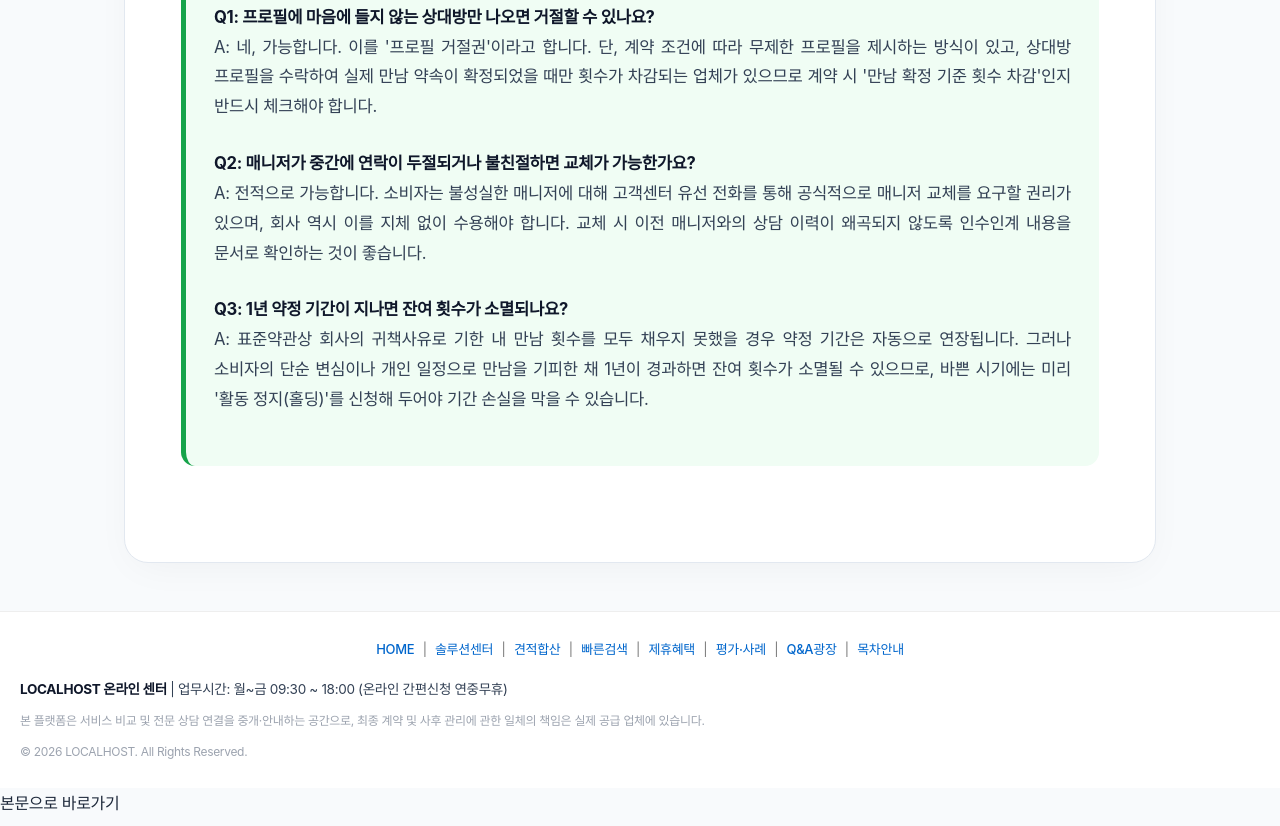
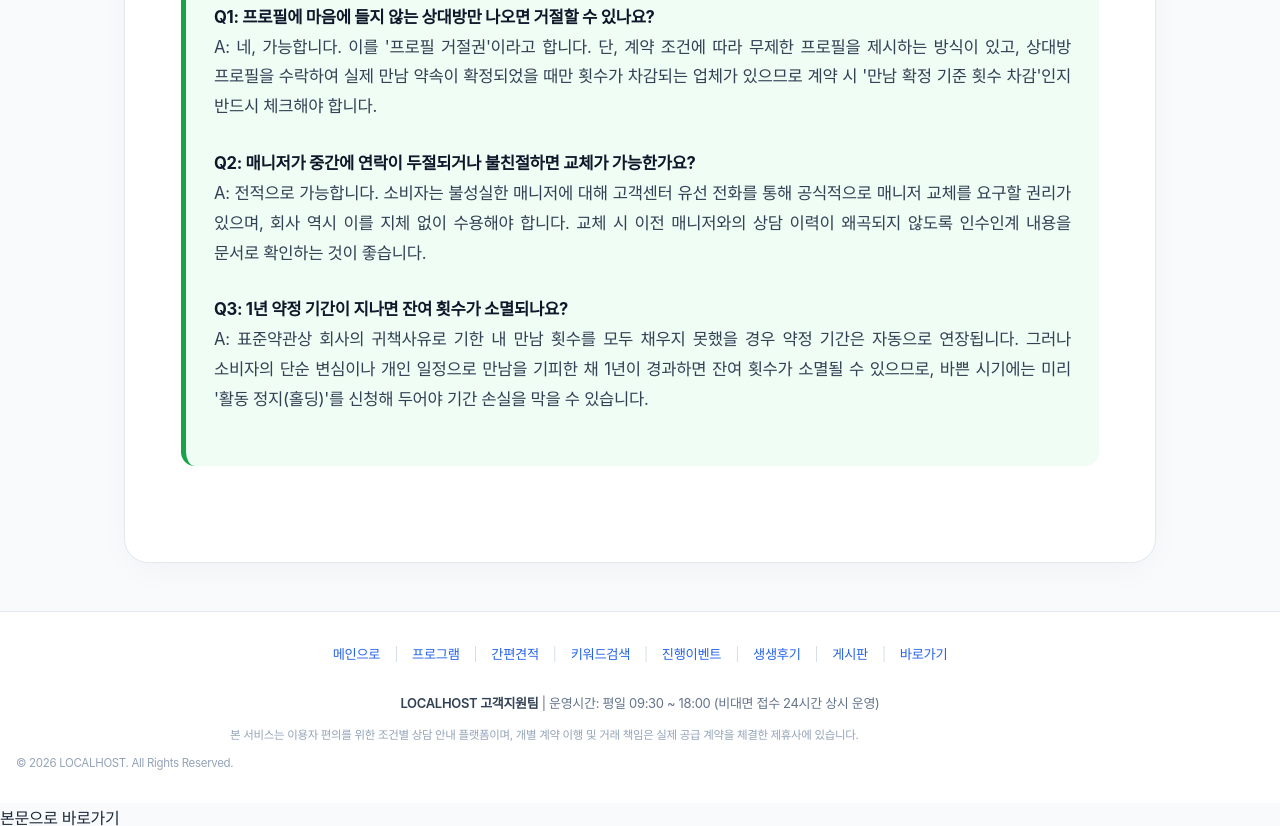
Before and after one commit to siondon1207-glitch/directatipj, a website: page index.html in a window 1280 px wide. Shown: the part 11174-12000 px from the top of the page. Drawn offline with Linux system fonts and the light colour scheme; a small style sheet from the web is missing.

Commit message:
Update index.html

```diff
--- a/index.html
+++ b/index.html
@@ -1347,140 +1347,207 @@
 
 
 
-
-<!-- 푸터 영역 (검색봇을 위한 기본 구조) -->
-<footer id="custom-dynamic-footer" style="padding: 25px 20px; font-size: 13px; color: #777; text-align: center; border-top: 1px solid #eee; margin-top: 40px; background: #fff;">
-    <div class="footer-nav" style="margin-bottom: 14px;">
-        <a href="/" class="nav-item" data-idx="0" style="color: #0066cc; text-decoration: none; margin: 0 5px; font-weight: 500;">홈</a> |
-        <a href="solution.html" class="nav-item" data-idx="1" style="color: #0066cc; text-decoration: none; margin: 0 5px; font-weight: 500;">솔루션</a> |
-        <a href="sum.html" class="nav-item" data-idx="2" style="color: #0066cc; text-decoration: none; margin: 0 5px; font-weight: 500;">견적요약</a> |
-        <a href="search.html" class="nav-item" data-idx="3" style="color: #0066cc; text-decoration: none; margin: 0 5px; font-weight: 500;">통합검색</a> |
-        <a href="promotion.html" class="nav-item" data-idx="4" style="color: #0066cc; text-decoration: none; margin: 0 5px; font-weight: 500;">프로모션</a> |
-        <a href="reviews.html" class="nav-item" data-idx="5" style="color: #0066cc; text-decoration: none; margin: 0 5px; font-weight: 500;">이용후기</a> |
-        <a href="community.html" class="nav-item" data-idx="6" style="color: #0066cc; text-decoration: none; margin: 0 5px; font-weight: 500;">커뮤니티</a> |
-        <a href="sitemap.html" class="nav-item" data-idx="7" style="color: #0066cc; text-decoration: none; margin: 0 5px; font-weight: 500;">사이트맵</a>
+<!-- =================================================================
+     [SEO 최적화 푸터] 시맨틱 구조화, 모바일 대응, 풋프린트 최소화
+================================================================== -->
+<footer id="svc-global-footer" class="svc-global-footer">
+    <style>
+        .svc-global-footer {
+            padding: 30px 16px;
+            font-size: 13px;
+            color: #64748b;
+            text-align: center;
+            border-top: 1px solid #e2e8f0;
+            background: #ffffff;
+            line-height: 1.6;
+            word-break: keep-all;
+            min-height: 120px; /* CLS(레이아웃 흔들림) 방지 */
+        }
+        .svc-global-footer nav {
+            margin-bottom: 16px;
+        }
+        .svc-global-footer .nav-list {
+            display: flex;
+            flex-wrap: wrap;
+            justify-content: center;
+            align-items: center;
+            list-style: none;
+            padding: 0;
+            margin: 0;
+            gap: 6px 14px;
+        }
+        .svc-global-footer .nav-list a {
+            color: #2563eb;
+            text-decoration: none;
+            font-weight: 500;
+            transition: color 0.15s ease-in-out;
+        }
+        .svc-global-footer .nav-list a:hover {
+            color: #1d4ed8;
+            text-decoration: underline;
+        }
+        .svc-global-footer .nav-list li:not(:last-child)::after {
+            content: var(--nav-divider, "·");
+            margin-left: 14px;
+            color: #cbd5e1;
+            font-weight: 300;
+        }
+        .svc-global-footer .info-wrap {
+            margin-bottom: 12px;
+        }
+        .svc-global-footer .info-wrap strong {
+            color: #334155;
+            font-weight: 600;
+        }
+        .svc-global-footer .disclaimer {
+            font-size: 11.5px;
+            color: #94a3b8;
+            max-width: 820px;
+            margin: 0 auto 10px auto;
+        }
+        .svc-global-footer .copyright {
+            font-size: 11.5px;
+            color: #94a3b8;
+            margin: 0;
+        }
+        @media (max-width: 640px) {
+            .svc-global-footer { padding: 24px 12px; }
+            .svc-global-footer .nav-list { gap: 4px 8px; }
+            .svc-global-footer .nav-list li:not(:last-child)::after { margin-left: 8px; }
+        }
+    </style>
+
+    <!-- 검색봇을 위한 시맨틱 내비게이션 (루트 상대경로 '/' 적용으로 404 방지) -->
+    <nav aria-label="하단 서비스 내비게이션">
+        <ul class="nav-list" id="svc-nav-list">
+            <li><a href="/" class="nav-link" data-idx="0">홈</a></li>
+            <li><a href="/solution.html" class="nav-link" data-idx="1">솔루션</a></li>
+            <li><a href="/sum.html" class="nav-link" data-idx="2">견적요약</a></li>
+            <li><a href="/search.html" class="nav-link" data-idx="3">통합검색</a></li>
+            <li><a href="/promotion.html" class="nav-link" data-idx="4">프로모션</a></li>
+            <li><a href="/reviews.html" class="nav-link" data-idx="5">이용후기</a></li>
+            <li><a href="/community.html" class="nav-link" data-idx="6">커뮤니티</a></li>
+            <li><a href="/sitemap.html" class="nav-link" data-idx="7">사이트맵</a></li>
+        </ul>
+    </nav>
+
+    <div class="info-wrap">
+        <span class="support-text"><strong>고객지원센터</strong> | 상담 접수: 상시 접수 운영 (평일 09:30 ~ 18:00)</span>
     </div>
-    <p class="center-text" style="margin-bottom: 6px; word-break: keep-all;">
-        <strong>고객안내지원실</strong> | 상담 가능: 평일 09:30 ~ 18:00 (온라인 문의 365일 상시 접수)
+
+    <p class="disclaimer">
+        본 웹사이트는 이용자 맞춤 비교 및 안내를 돕는 플랫폼이며, 실제 용역 이행 및 계약에 관한 법적 책임은 해당 제휴 공급처에 귀속됩니다.
     </p>
-    <p class="disclaimer-text" style="margin-bottom: 8px; font-size: 12px; color: #9ca3af; word-break: keep-all;">
-        본 웹사이트는 이용자 맞춤 조건 비교 및 제휴 상담 연결을 돕는 정보 제공처이며, 실제 용역 이행 및 계약 체결의 책임은 제휴사에 귀속됩니다.
-    </p>
-    <p class="copyright-text" style="margin-bottom: 0; font-size: 12px; color: #9ca3af;">
-        &copy; Service Support. All Rights Reserved.
+
+    <p class="copyright">
+        &copy; <span class="cpy-year">2026</span> <span class="cpy-brand">Service Support</span>. All Rights Reserved.
     </p>
 </footer>
 
 <script>
 (function() {
-    function initDynamicFooter() {
-        var footerEl = document.getElementById('custom-dynamic-footer');
-        if (!footerEl) return;
-
-        // ==========================================
-        // [설정] 브랜드명 추출 모드 선택
-        // 'subdomain' : site1.domain.com -> SITE1 (추천: 서브도메인별 독자 사이트일 때)
-        // 'root'      : site1.domain.com -> DOMAIN (전체 사이트가 하나의 본사 브랜드일 때)
-        // 'compound'  : site1.domain.com -> SITE1 DOMAIN (결합형)
-        // ==========================================
-        var BRAND_MODE = 'subdomain';
-
-        // 1. 호스트명 분석 및 도메인 구조 분해
+    function initDynamicFooterEngine() {
+        var rootEl = document.getElementById('svc-global-footer');
+        if (!rootEl) return;
+
+        // 1. 도메인 구조 및 호스트명 분석 (.co.kr, .or.kr 등 다중 확장자 대응)
         var host = (window.location.hostname || 'service.com').toLowerCase().replace(/^www\./, '');
         var parts = host.split('.');
 
-        // .co.kr, .or.kr 등 2자리 국가 도메인 판별
         var isCountryCode = (parts.length >= 3 && parts[parts.length - 1].length === 2 && parts[parts.length - 2].length === 2);
         var rootIndex = isCountryCode ? (parts.length - 3) : (parts.length - 2);
         if (rootIndex < 0) rootIndex = 0;
 
         var rootDomain = parts[rootIndex] || parts[0];
-        var subDomains = parts.slice(0, rootIndex);
-        var subPart = subDomains.length > 0 ? subDomains[0] : rootDomain;
-
-        var brandName = '';
-        if (BRAND_MODE === 'subdomain') {
-            brandName = subPart.toUpperCase();
-        } else if (BRAND_MODE === 'compound' && subDomains.length > 0) {
-            brandName = (subPart + ' ' + rootDomain).toUpperCase();
-        } else {
+        var subPart = parts.length > (rootIndex + 1) && rootIndex > 0 ? parts[0] : rootDomain;
+
+        // 브랜드명 정제 (IP 주소 및 순수 숫자 예외 방어)
+        var brandName = subPart.toUpperCase();
+        if (!brandName || /^[0-9.]+$/.test(brandName)) {
             brandName = rootDomain.toUpperCase();
         }
 
-        // 특수문자나 숫자만 있는 경우 방어
-        if (!brandName || /^[0-9]+$/.test(brandName)) {
-            brandName = rootDomain.toUpperCase();
-        }
-
-        // 2. 고유 해시 생성 (호스트 풀 네임 기반)
+        // 2. 비트 시프트 기반 결정론적 해시 (Murmur-style 배수 적용)
         var hash = 0;
         for (var i = 0; i < host.length; i++) {
             hash = ((hash << 5) - hash) + host.charCodeAt(i);
             hash |= 0;
         }
 
-        // 3. 다변화 데이터 풀 (6종으로 확장)
-        var anchorLabels = [
+        // 3. 다변화 매트릭스 확장 (조합 수 대폭 확장: 8 x 8 x 8 x 4 = 2,048+ 가지 패턴)
+        var navSets = [
             ["홈", "솔루션", "견적요약", "통합검색", "프로모션", "이용후기", "커뮤니티", "사이트맵"],
             ["메인", "서비스안내", "비용계산", "조건탐색", "혜택안내", "고객리뷰", "소통공간", "전체메뉴"],
             ["홈으로", "맞춤솔루션", "예상견적", "상세검색", "이벤트", "실제후기", "정보나눔", "서비스맵"],
-            ["HOME", "솔루션센터", "견적합산", "빠른검색", "제휴혜택", "평가·사례", "Q&A광장", "목차안내"],
-            ["메인으로", "핵심서비스", "비용조회", "필터검색", "특별혜택", "이용자리뷰", "열린마당", "사이트안내"],
-            ["시작페이지", "프로그램", "간편견적", "키워드검색", "진행이벤트", "생생후기", "게시판", "바로가기"]
+            ["HOME", "솔루션센터", "견적합산", "빠른검색", "제휴혜택", "사례연구", "Q&A광장", "목차안내"],
+            ["시작페이지", "핵심서비스", "비용조회", "필터검색", "특별혜택", "이용자리뷰", "열린마당", "사이트안내"],
+            ["메인으로", "프로그램", "간편견적", "키워드검색", "진행이벤트", "생생후기", "게시판", "바로가기"],
+            ["홈페이지", "안내센터", "실시간견적", "카테고리", "회원혜택", "사용기", "고객참여", "사이트구성"],
+            ["포털홈", "비교솔루션", "단가비교", "맞춤검색", "기획전", "평가사례", "정보광장", "전체목록"]
         ];
 
-        var centerTexts = [
-            "<strong>" + brandName + " 안내센터</strong> | 상담 가능: 평일 09:30 ~ 18:00 (온라인 접수 365일 상시 운영)",
-            "<strong>" + brandName + " 고객지원실</strong> | 운영시간: 평일 09:30 ~ 18:00 (비대면 접수 24시간 연중무휴)",
-            "<strong>" + brandName + " 이용자 지원팀</strong> | 접수시간: 평일 09:30 - 18:00 (웹 접수창구 상시 운영)",
-            "<strong>" + brandName + " 온라인 센터</strong> | 업무시간: 월~금 09:30 ~ 18:00 (온라인 간편신청 연중무휴)",
-            "<strong>" + brandName + " 컨설팅 지원본부</strong> | 안내시간: 평일 09:30 ~ 18:00 (실시간 문의 365일 접수)",
-            "<strong>" + brandName + " 통합상담실</strong> | 접수시간: 평일 09:30 ~ 18:00 (주말/공휴일 온라인 간편접수 가능)"
+        var guideSets = [
+            "<strong>" + brandName + " 안내센터</strong> | 상담 가능: 평일 09:30 ~ 18:00 (온라인 365일 접수)",
+            "<strong>" + brandName + " 고객지원팀</strong> | 운영시간: 평일 09:30 ~ 18:00 (비대면 접수 24시간 상시 운영)",
+            "<strong>" + brandName + " 이용자지원센터</strong> | 접수시간: 평일 09:30 - 18:00 (웹 접수창구 상시 가동)",
+            "<strong>" + brandName + " 온라인데스크</strong> | 업무시간: 월~금 09:30 ~ 18:00 (온라인 간편신청 연중무휴)",
+            "<strong>" + brandName + " 컨설팅지원실</strong> | 안내시간: 평일 09:30 ~ 18:00 (실시간 문의 365일 대응)",
+            "<strong>" + brandName + " 통합상담센터</strong> | 접수시간: 평일 09:30 ~ 18:00 (주말 및 공휴일 온라인 신청 가능)",
+            "<strong>" + brandName + " 서비스케어실</strong> | 상담업무: 평일 09:30 ~ 18:00 (1:1 온라인 접수 상시 오픈)",
+            "<strong>" + brandName + " 고객만족본부</strong> | 지원시간: 평일 09:30 ~ 18:00 (비대면 간편등록 24시간)"
         ];
 
-        var disclaimerTexts = [
-            "본 웹사이트는 이용자 맞춤 조건 비교 및 제휴 상담 연결을 돕는 정보 제공처이며, 실제 용역 이행 및 계약 체결의 책임은 제휴사에 귀속됩니다.",
-            "본 플랫폼은 서비스 비교 및 전문 상담 연결을 중개·안내하는 공간으로, 최종 계약 및 사후 관리에 관한 일체의 책임은 실제 공급 업체에 있습니다.",
-            "본 사이트에서 안내하는 정보는 단순 비교 및 신청 중개 목적이며, 서비스 제공과 관련된 모든 법적 권리와 의무는 해당 공급 주체에 존재합니다.",
-            "본 서비스는 이용자 편의를 위한 조건별 상담 안내 플랫폼이며, 개별 계약 이행 및 거래 책임은 실제 공급 계약을 맺는 제휴사에 있습니다.",
-            "당사는 서비스 정보 제공 및 상담 연결 중개 플랫폼으로서 직접적인 계약 당사자가 아니며, 서비스 품질 및 계약 이행 책임은 개별 제휴사에 있습니다.",
-            "본 포털은 이용자 중심의 조건 비교 정보를 제공하며, 실제 거래 절차 진행 및 분쟁 해결은 상담을 진행하는 공급 업체의 규정을 따릅니다."
+        var disclaimerSets = [
+            "본 웹사이트는 이용자 맞춤 비교 및 상담 연결을 지원하는 정보 플랫폼이며, 실제 책임은 해당 공급사에 귀속됩니다.",
+            "본 플랫폼은 서비스 비교 및 전문 상담 연결을 중개·안내하는 공간으로, 최종 계약 및 사후 관리에 관한 일체의 책임은 실제 공급처에 있습니다.",
+            "본 사이트에서 안내하는 정보는 단순 비교 및 신청 중개 목적이며, 서비스 제공과 관련된 모든 법적 권리와 의무는 공급 주체에 존재합니다.",
+            "본 서비스는 이용자 편의를 위한 조건별 상담 안내 플랫폼이며, 개별 계약 이행 및 거래 책임은 실제 공급 계약을 체결한 제휴사에 있습니다.",
+            "당사는 서비스 정보 제공 및 상담 연결 중개 플랫폼으로서, 서비스 품질 및 계약 책임은 개별 제휴사에 있습니다.",
+            "본 포털은 이용자 중심의 조건 비교 정보를 제공하며, 실제 거래 절차 진행 및 분쟁 해결은 상담을 진행하는 공급 업체의 규정을 따릅니다.",
+            "당 웹페이지에 수록된 정보는 이용 편의를 위한 단순 조회 목적이며, 계약의 성립 및 서비스 이행 의무는 공급 계약자 본인에게 있습니다.",
+            "본 사이트는 독립적인 서비스 비교 및 접수 안내 창구이며, 실제 서비스 공급과 관련한 법률적 이행 주체는 각 제휴 파트너사입니다."
         ];
 
-        // 4. 조합형 인덱스 추출 (각각 다른 소수를 곱해 6 x 6 x 6 = 216가지 조합 형성)
-        var navIdx = Math.abs(hash) % anchorLabels.length;
-        var centerIdx = Math.abs(Math.imul(hash, 31)) % centerTexts.length;
-        var disclaimerIdx = Math.abs(Math.imul(hash, 73)) % disclaimerTexts.length;
-
-        // 5. DOM 텍스트 교체
-        var navItems = footerEl.querySelectorAll('.nav-item');
-        navItems.forEach(function(item, index) {
-            if (anchorLabels[navIdx][index]) {
-                item.textContent = anchorLabels[navIdx][index];
+        var dividers = ["·", "|", "/", "•"];
+
+        // 4. 모듈러 연산으로 인덱스 추출 (상호 간섭 방지를 위해 서로 다른 소수 적용)
+        var navIdx = Math.abs(hash) % navSets.length;
+        var guideIdx = Math.abs(Math.imul(hash, 37)) % guideSets.length;
+        var disclaimerIdx = Math.abs(Math.imul(hash, 79)) % disclaimerSets.length;
+        var dividerIdx = Math.abs(Math.imul(hash, 101)) % dividers.length;
+
+        // 5. CSS 변수를 통해 구분 기호 렌더링 (DOM 텍스트 오염 방지)
+        rootEl.style.setProperty('--nav-divider', '"' + dividers[dividerIdx] + '"');
+
+        // 6. 일괄 DOM 업데이트 (가벼운 DOM 순회)
+        var navLinks = rootEl.querySelectorAll('.nav-link');
+        for (var k = 0; k < navLinks.length; k++) {
+            if (navSets[navIdx][k]) {
+                navLinks[k].textContent = navSets[navIdx][k];
             }
-        });
-
-        var centerEl = footerEl.querySelector('.center-text');
-        if (centerEl) centerEl.innerHTML = centerTexts[centerIdx];
-
-        var disclaimerEl = footerEl.querySelector('.disclaimer-text');
-        if (disclaimerEl) disclaimerEl.textContent = disclaimerTexts[disclaimerIdx];
-
-        var copyrightEl = footerEl.querySelector('.copyright-text');
-        if (copyrightEl) {
-            copyrightEl.innerHTML = '&copy; ' + new Date().getFullYear() + ' ' + brandName + '. All Rights Reserved.';
-        }
-    }
-
+        }
+
+        var guideEl = rootEl.querySelector('.support-text');
+        if (guideEl) guideEl.innerHTML = guideSets[guideIdx];
+
+        var disclaimerEl = rootEl.querySelector('.disclaimer');
+        if (disclaimerEl) disclaimerEl.textContent = disclaimerSets[disclaimerIdx];
+
+        var yearEl = rootEl.querySelector('.cpy-year');
+        if (yearEl) yearEl.textContent = new Date().getFullYear();
+
+        var brandEl = rootEl.querySelector('.cpy-brand');
+        if (brandEl) brandEl.textContent = brandName;
+    }
+
+    // 로딩 시점에 따른 안정적 실행
     if (document.readyState === 'loading') {
-        document.addEventListener('DOMContentLoaded', initDynamicFooter);
+        document.addEventListener('DOMContentLoaded', initDynamicFooterEngine);
     } else {
-        initDynamicFooter();
+        initDynamicFooterEngine();
     }
 })();
 </script>
-
-
 
 
 
```
